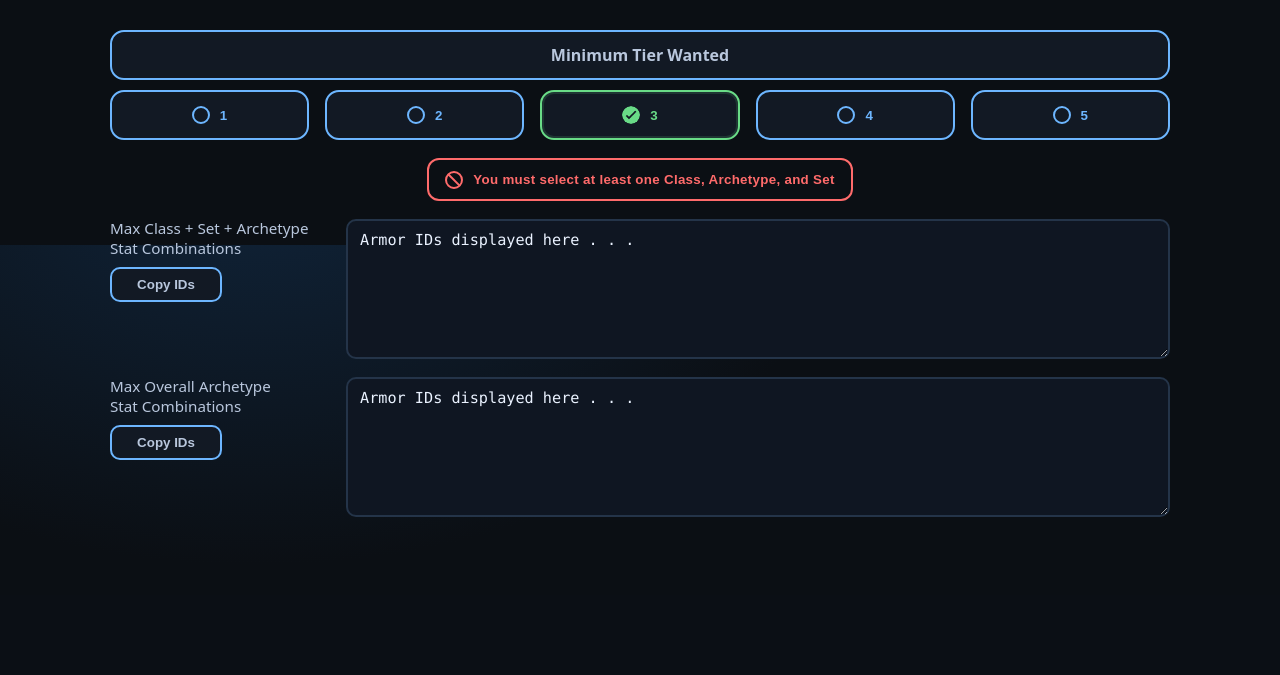
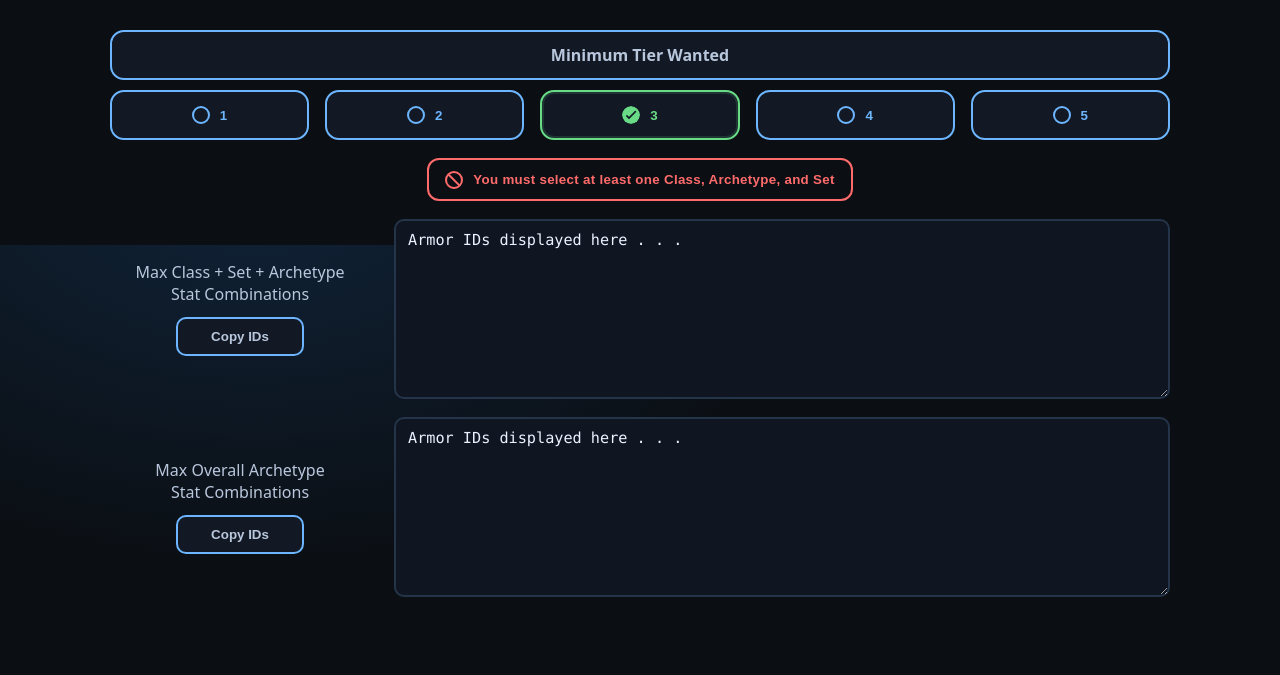
Before and after one commit to Mitchmer/Armor-Finder-DIM, a Flask app: page / in a window 1280 px wide. Shown: the part 555-1230 px from the top of the page. Before the commit the page ends 1072 px from the top, so only its background shows below. Run offline with Flask 3, Linux system fonts and the light colour scheme.

Commit message:
output styles now better aligned on larger screens

```diff
--- a/static/styles.css
+++ b/static/styles.css
@@ -527,3 +527,72 @@
   }
   .output-label{ margin-right: 12px; }
 }
+
+
+/* ===== Output section: desktop refinement ===== */
+@media (min-width: 981px){
+  .outputs .output-row{
+    display: grid;
+    grid-template-columns: 260px 1fr;  /* wider, stable left column */
+    gap: 20px;
+    align-items: start;                /* top-align with textarea */
+  }
+  .outputs .left-stack{
+    display: grid;
+    grid-template-rows: auto auto;     /* label above button */
+    align-content: start;
+    align-items: start;
+    justify-items: start;
+    gap: 10px;
+    min-width: 0;
+  }
+  .outputs .output-label{
+    font-size: 1rem;
+    line-height: 1.35;
+    white-space: normal;
+    text-wrap: balance;
+  }
+  .outputs .copy-btn{
+    min-width: 124px;                  /* avoid squish on desktop */
+    padding: 9px 16px;
+  }
+  .outputs .output{
+    min-height: 160px;                 /* comfortable textarea height */
+  }
+}
+
+
+/* ===== Output section: desktop centered alignment ===== */
+@media (min-width: 981px){
+  .outputs .output-row{
+    display: grid;
+    grid-template-columns: 260px 1fr;   /* stable left column */
+    gap: 24px;
+    align-items: stretch;               /* make both columns equal height */
+  }
+  .outputs .left-stack{
+    display: grid;
+    grid-template-rows: auto auto;      /* label above button */
+    justify-items: center;              /* center horizontally within column */
+    align-content: center;              /* center vertically relative to the textarea height */
+    gap: 12px;
+    height: 100%;
+    min-width: 0;
+    text-align: center;
+  }
+  .outputs .output-label{
+    white-space: normal;
+    text-wrap: balance;
+    line-height: 1.35;
+    font-size: 1rem;
+    max-width: 240px;                   /* keep nice line lengths */
+  }
+  .outputs .copy-btn{
+    min-width: 128px;
+    padding: 10px 16px;
+  }
+  .outputs .output{
+    align-self: stretch;                 /* ensures the textarea spans the row height */
+    min-height: 180px;
+  }
+}
```
